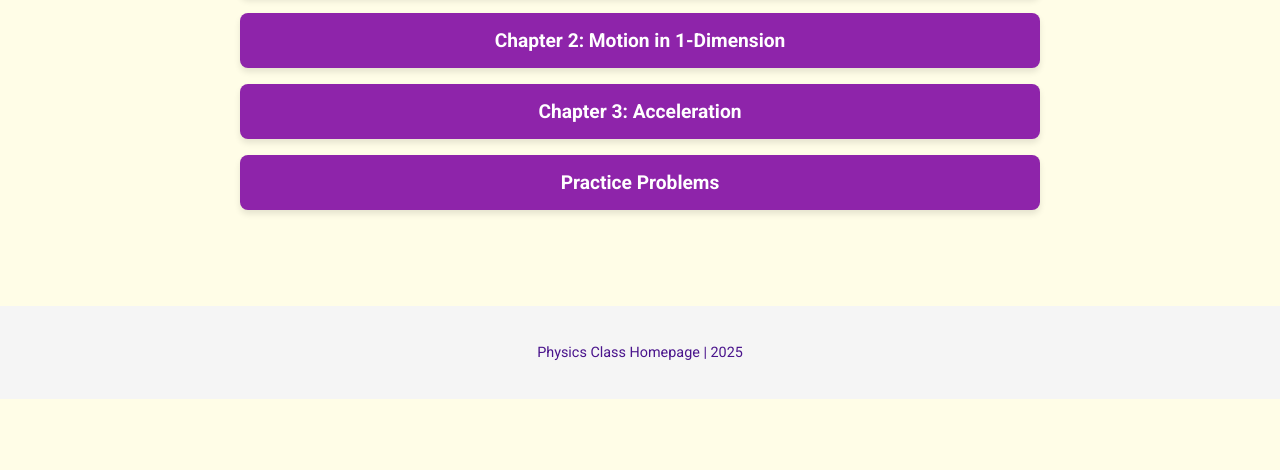
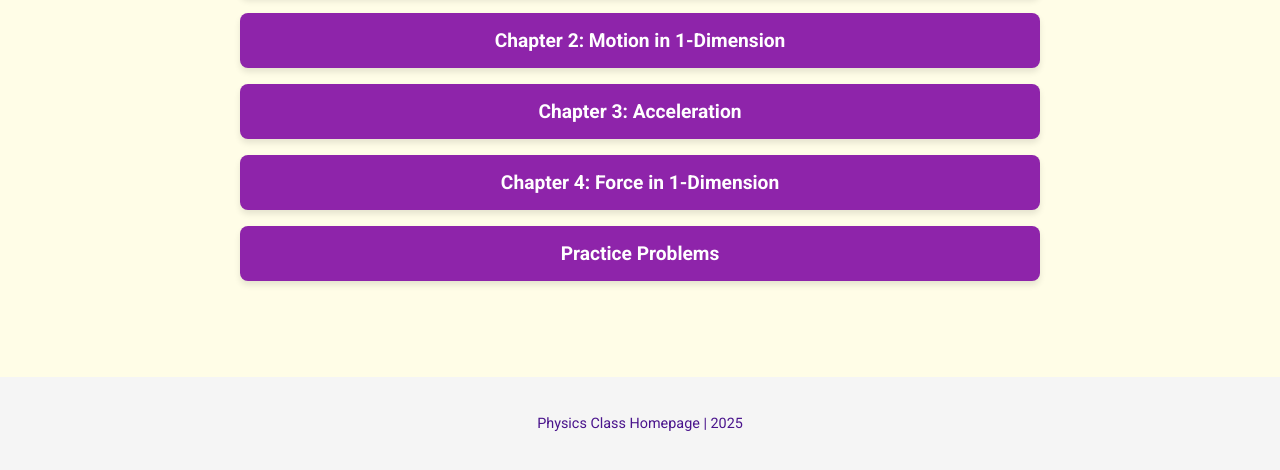
Before and after one commit to frankmartinez-teachercnsp/Presentaciones, a plain HTML site: page index.html in a window 1280 px wide. Shown: the part 346-816 px from the top of the page. Drawn offline with Linux system fonts and the light colour scheme.

Commit message:
remote adding cl chapter4

```diff
--- a/index.html
+++ b/index.html
@@ -22,6 +22,7 @@
             <li><a href="chapter1.html">Chapter 1: International Units</a></li>
             <li><a href="chapter2.html">Chapter 2: Motion in 1-Dimension</a></li>
             <li><a href="chapter3.html">Chapter 3: Acceleration</a></li>
+	    <li><a href="chapter4.html">Chapter 4: Force in 1-Dimension</a></li>
             <li><a href="practice-problems.html">Practice Problems</a></li>
             </ul>
     </main>
```
